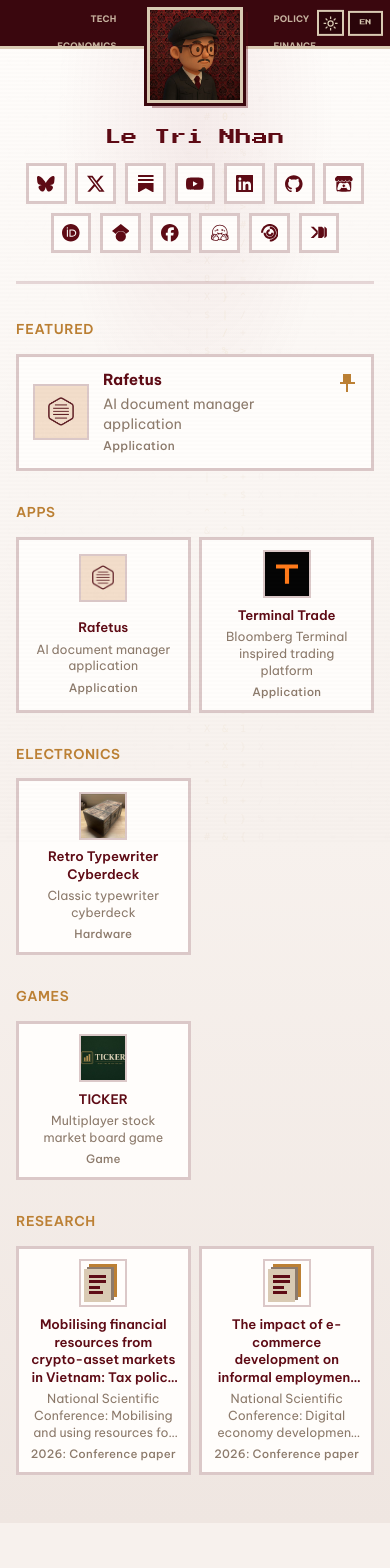
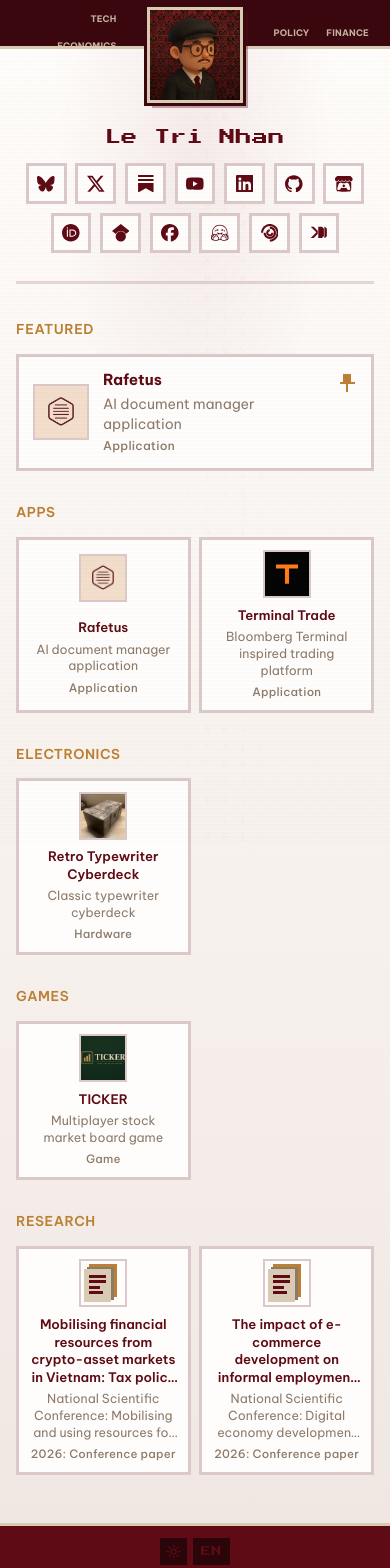
Before and after one commit to letrinhandn/letrinhan-site, a React (Vite) app: page / in a window 390 px wide. Shown: the top 1568 px of the page. Before the commit the page ends 1523 px from the top, so only its background shows below. Built offline with nearby package versions, Linux system fonts and the light colour scheme.

Commit message:
Move theme and language toggles from header to footer.

```diff
--- a/src/App.css
+++ b/src/App.css
@@ -153,7 +153,7 @@
   flex: 0 0 auto;
   box-sizing: border-box;
   height: calc(var(--logo-compact) + var(--header-pad-y) * 2 + 3px);
-  padding: var(--header-pad-y) 4.5rem;
+  padding: var(--header-pad-y) 1rem;
   background: #3a070e;
   border-bottom: 3px solid var(--nav-cream);
   color: var(--nav-cream);
@@ -211,15 +211,31 @@
   line-height: 0;
 }
 
-.site-controls {
-  position: absolute;
-  top: 50%;
-  right: 1rem;
-  z-index: 41;
+.site-footer {
+  flex: 0 0 auto;
   display: flex;
   align-items: center;
-  gap: 0.4rem;
-  transform: translateY(-50%);
+  justify-content: center;
+  min-height: 3.25rem;
+  margin-top: auto;
+  padding: 0.75rem 1rem;
+  background: #3a070e;
+  border-top: 3px solid #d9cab3;
+}
+
+.site[data-theme='light'] .site-footer {
+  background: #5e0b15;
+  border-top-color: #d9cab3;
+}
+
+.site-controls {
+  position: static;
+  z-index: 1;
+  display: flex;
+  align-items: center;
+  justify-content: center;
+  gap: 0.45rem;
+  transform: none;
 }
 
 .header-chip {
@@ -871,7 +887,7 @@
     --logo-compact: 36px;
     --logo-gap: 0.7rem;
     --header-pad-y: 0.45rem;
-    padding-inline: 3.4rem 3.4rem;
+    padding-inline: 0.75rem;
     height: calc(var(--logo-compact) + var(--header-pad-y) * 2 + 3px);
     min-height: calc(var(--logo-compact) + var(--header-pad-y) * 2 + 3px);
   }
@@ -915,22 +931,19 @@
   }
 
   .site-controls {
-    top: 50%;
-    right: 0.45rem;
-    transform: translateY(-50%);
-    gap: 0.3rem;
+    gap: 0.35rem;
   }
 
   .header-chip {
-    min-width: 2.15rem;
-    min-height: 1.55rem;
-    padding: 0.25rem 0.4rem;
-    font-size: 0.36rem;
+    min-width: 2.35rem;
+    min-height: 1.7rem;
+    padding: 0.3rem 0.5rem;
+    font-size: 0.62rem;
   }
 
   .header-chip.is-icon {
-    min-width: 1.55rem;
-    padding: 0.22rem;
+    min-width: 1.7rem;
+    padding: 0.26rem;
   }
 }
 
@@ -938,7 +951,7 @@
   .site-header {
     --logo-size: 96px;
     --logo-compact: 32px;
-    padding-inline: 3rem;
+    padding-inline: 0.55rem;
   }
 
   .site-nav-link {
--- a/src/App.tsx
+++ b/src/App.tsx
@@ -612,10 +612,6 @@ export default function App() {
             </a>
           </nav>
         </div>
-        <div className="site-controls">
-          <ThemeToggle theme={theme} locale={locale} onChange={setTheme} />
-          <LangToggle locale={locale} onChange={setLocale} />
-        </div>
       </header>
 
       <div className="shell">
@@ -657,6 +653,13 @@ export default function App() {
           </div>
         </main>
       </div>
+
+      <footer className="site-footer">
+        <div className="site-controls">
+          <ThemeToggle theme={theme} locale={locale} onChange={setTheme} />
+          <LangToggle locale={locale} onChange={setLocale} />
+        </div>
+      </footer>
     </div>
   )
 }
```
